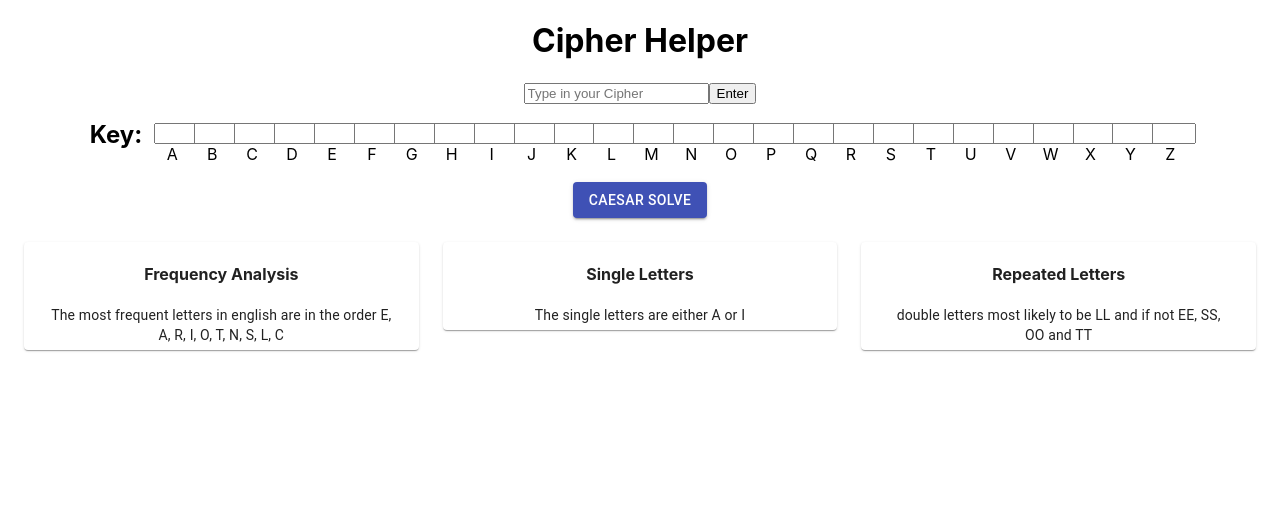
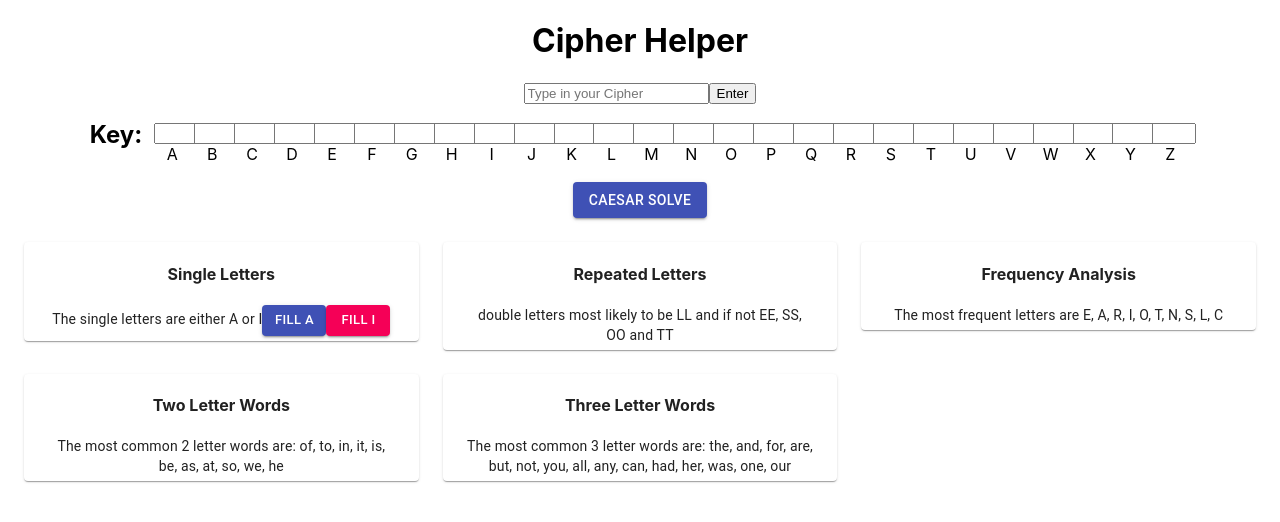
Before and after one commit to andyescapes/cipher-solver, a React (Create React App) app: page / in a window 1280 px wide. Shown: the top 522 px of the page. Built offline with nearby package versions, Linux system fonts and the light colour scheme.

Commit message:
hosting code and backend fixes

```diff
--- a/package.json
+++ b/package.json
@@ -10,6 +10,7 @@
     "bootstrap": "^4.6.0",
     "check-word": "^1.1.0",
     "express": "^4.17.1",
+    "firebase-tools": "^9.9.0",
     "react": "^17.0.2",
     "react-bootstrap": "^1.5.2",
     "react-dom": "^17.0.2",
--- a/src/App.js
+++ b/src/App.js
@@ -66,11 +66,37 @@ function App() {
         body: JSON.stringify(body),
       });
       console.log(result);
+      if (result.status == "200") {
+        setCaesarResult(res_json.result);
+      } else if (result.status == "400") {
+        setCaesarResult(["No solutions, this isn't a Caesar Cipher"]);
+      } else {
+        setCaesarResult(["Server Error!"]);
+      }
       const res_json = await result.json();
       console.log(res_json);
-      setCaesarResult(res_json.result);
     };
     call_solve(phrase);
+  };
+
+  const fill_single = (letter) => {
+    const letters = document.getElementsByClassName("single");
+    if (letters.length != 0) {
+      let store = letters[0].lastChild.innerText;
+      for (let i = 0; i < letters.length; i++) {
+        if (letters[i].lastChild.innerText != store) {
+          letters[i].firstChild.innerText = letter == "a" ? "i" : "a";
+          document.getElementById(
+            letters[i].lastChild.innerText.toUpperCase()
+          ).value = letter == "a" ? "i" : "a";
+        } else {
+          letters[i].firstChild.innerText = letter;
+          document.getElementById(
+            letters[i].lastChild.innerText.toUpperCase()
+          ).value = letter;
+        }
+      }
+    }
   };
 
   return (
@@ -79,7 +105,9 @@ function App() {
       <input placeholder={"Type in your Cipher"} id="input"></input>
       <button
         onClick={() => {
-          setInputWord(document.getElementById("input").value.split(""));
+          setInputWord(
+            document.getElementById("input").value.toLowerCase().split("")
+          );
           //document.getElementById("blanks").innerText = document.getElementById("input").value.replace(/\S/g, "-")
         }}
       >
@@ -89,9 +117,30 @@ function App() {
       <p id="blanks"></p>
       <p id="cipher"></p>
       <div className="letter_container">
-        {inputWord.map((char) => (
-          <WordColumn letter={char}></WordColumn>
-        ))}
+        {inputWord.map((char, index) => {
+          if (index - 1 !== inputWord.length && index != 0) {
+            if (inputWord[index - 1] == " " && inputWord[index + 1] == " ") {
+              return (
+                <WordColumn
+                  key={index}
+                  letter={char}
+                  single={true}
+                ></WordColumn>
+              );
+            }
+          }
+          if (index + 1 == inputWord.length && inputWord[index - 1] == " ") {
+            return (
+              <WordColumn key={index} letter={char} single={true}></WordColumn>
+            );
+          }
+          if (index === 0 && inputWord[index + 1] == " ") {
+            return (
+              <WordColumn key={index} letter={char} single={true}></WordColumn>
+            );
+          }
+          return <WordColumn key={index} letter={char}></WordColumn>;
+        })}
       </div>
 
       <div className="key_container">
@@ -115,42 +164,83 @@ function App() {
       </Box>
       <Container>
         <Grid container spacing={3}>
-          <Grid item xs={4}>
-            <Card>
+          <Grid item xs={8}>
+            <Grid container spacing={3}>
+              <Grid item xs={6}>
+                <Card>
+                  <h4>Single Letters</h4>
+                  <Container>
+                    <Typography variant="body2" gutterBottom>
+                      The single letters are either A or I
+                      <Button
+                        size="small"
+                        variant="contained"
+                        color="primary"
+                        onClick={() => fill_single("a")}
+                      >
+                        Fill A
+                      </Button>
+                      <Button
+                        size="small"
+                        variant="contained"
+                        color="secondary"
+                        onClick={() => fill_single("i")}
+                      >
+                        Fill I
+                      </Button>
+                    </Typography>
+                  </Container>
+                </Card>
+              </Grid>
+              <Grid item xs={6}>
+                <Card>
+                  <h4>Repeated Letters</h4>
+
+                  <Container>
+                    <Typography variant="body2" gutterBottom>
+                      double letters most likely to be LL and if not EE, SS, OO
+                      and TT
+                    </Typography>
+                  </Container>
+                </Card>
+              </Grid>
+              <Grid item xs={6}>
+                <Card>
+                  <h4>Two Letter Words</h4>
+                  <Container>
+                    <Typography variant="body2" gutterBottom>
+                      The most common 2 letter words are: of, to, in, it, is,
+                      be, as, at, so, we, he
+                    </Typography>
+                  </Container>
+                </Card>
+              </Grid>
+              <Grid item xs={6}>
+                <Card>
+                  <h4>Three Letter Words</h4>
+                  <Container>
+                    <Typography variant="body2" gutterBottom>
+                      The most common 3 letter words are: the, and, for, are,
+                      but, not, you, all, any, can, had, her, was, one, our
+                    </Typography>
+                  </Container>
+                </Card>
+              </Grid>
+            </Grid>
+          </Grid>
+          <Grid item xs={4} style={{ height: "100%" }}>
+            <Card style={{ height: "100%" }}>
               <h4>Frequency Analysis</h4>
+              <Container>
+                <Typography variant="body2" gutterBottom>
+                  The most frequent letters are E, A, R, I, O, T, N, S, L, C
+                </Typography>
+              </Container>
               {frequency.map((term) => (
                 <Typography variant="body1" gutterBottom>
                   {term.letter}: {term.count}
                 </Typography>
               ))}
-              <Container>
-                <Typography variant="body2" gutterBottom>
-                  The most frequent letters in english are in the order E, A, R,
-                  I, O, T, N, S, L, C
-                </Typography>
-              </Container>
-            </Card>
-          </Grid>
-          <Grid item xs={4}>
-            <Card>
-              <h4>Single Letters</h4>
-              <Container>
-                <Typography variant="body2" gutterBottom>
-                  The single letters are either A or I
-                </Typography>
-              </Container>
-            </Card>
-          </Grid>
-          <Grid item xs={4}>
-            <Card>
-              <h4>Repeated Letters</h4>
-
-              <Container>
-                <Typography variant="body2" gutterBottom>
-                  double letters most likely to be LL and if not EE, SS, OO and
-                  TT
-                </Typography>
-              </Container>
             </Card>
           </Grid>
         </Grid>
--- a/src/components/WordColumn.js
+++ b/src/components/WordColumn.js
@@ -1,24 +1,27 @@
-import '.././App.css';
+import ".././App.css";
 function WordColumn(props) {
+  let element;
+  if (props.letter !== " " && props.single == true) {
+    element = (
+      <div className="word_column single">
+        <p>_</p>
 
-    return(
-        <>
-        {props.letter !== " " ? (
-            <div className = "word_column">
-            <p>
-            _
-            </p>
+        <p>{props.letter}</p>
+      </div>
+    );
+  } else if (props.letter !== " ") {
+    element = (
+      <div className="word_column">
+        <p>_</p>
 
-            <p>
-            {props.letter}
-            </p>
+        <p>{props.letter}</p>
+      </div>
+    );
+  } else {
+    element = <div className="space"></div>;
+  }
 
-        </div>
-        ) : <div className = "space">
-    </div>}
-
-        </>
-    )
+  return <>{element}</>;
 }
 
-export default WordColumn
+export default WordColumn;
```
Also changed, not shown: 2 other files (tests, documents, lock files or other folders).
